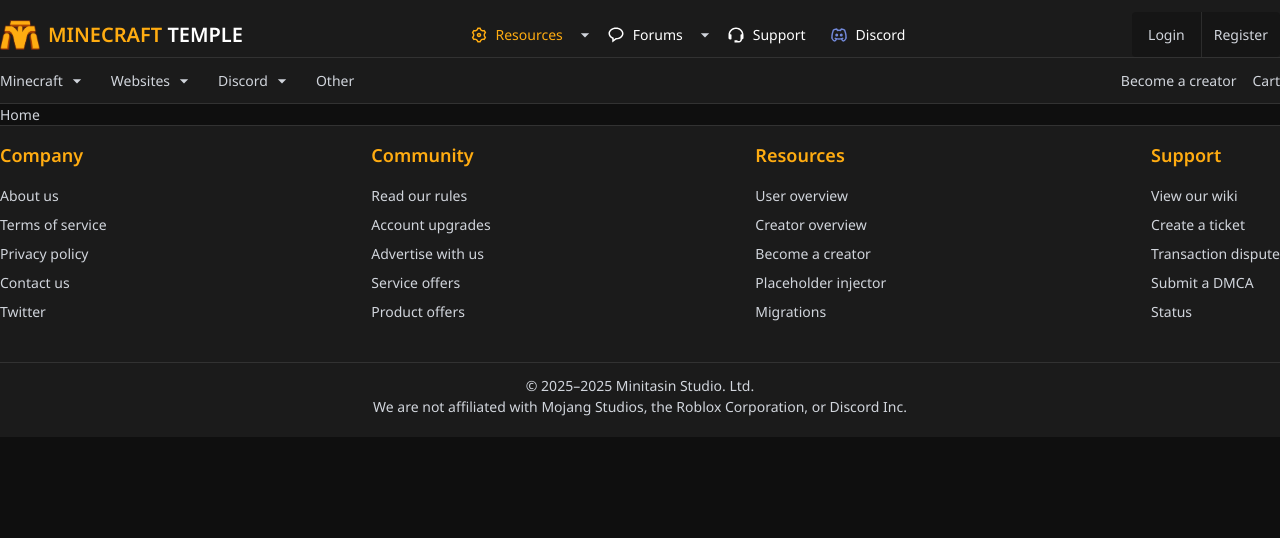
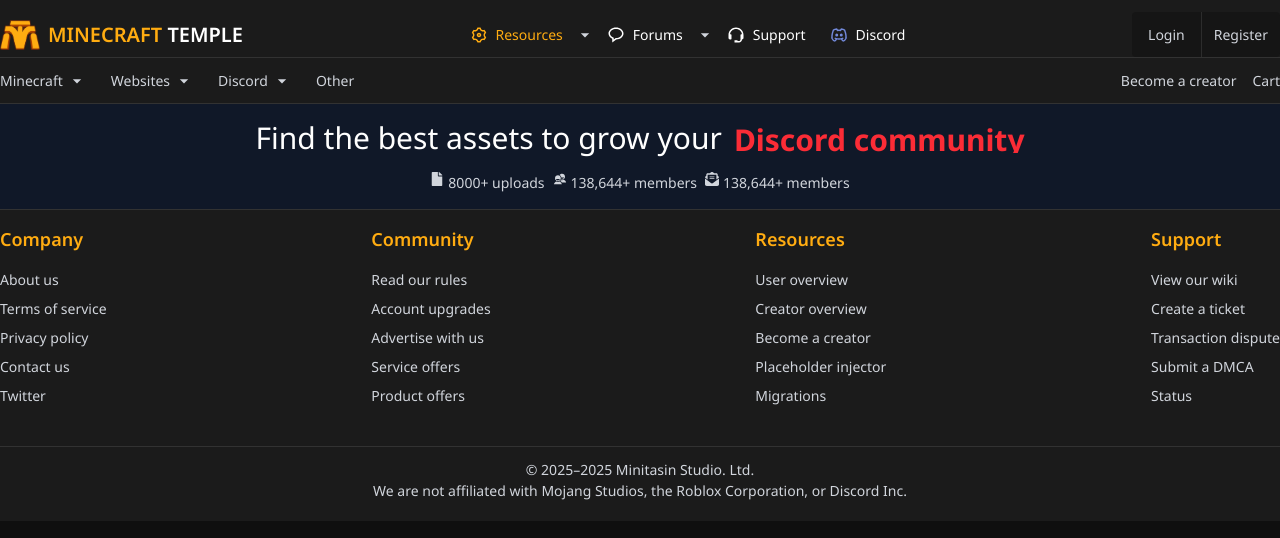
Before and after one commit to Tasin-Hossain/Minecraft-Temple, a React (Vite) app in the folder Frontend/: page / in a window 1280 px wide. Shown: the top 538 px of the page. Built offline with nearby package versions, Linux system fonts and the light colour scheme.

Commit message:
Home page  updated

```diff
--- a/Frontend/src/Pages/Home.jsx
+++ b/Frontend/src/Pages/Home.jsx
@@ -1,8 +1,46 @@
-import React from 'react'
+import React, { useEffect, useState } from 'react'
+import { FaFile } from "react-icons/fa";
+import { IoMdContacts } from "react-icons/io";
+import { FaEnvelopeOpenText } from "react-icons/fa6";
 
 const Home = () => {
+  const words = [
+    "Roblox game",
+    "Garry's Mod server",
+    "Discord community",
+    "Minecraft server"
+  ];
+  const [index, setIndex] = useState(0);
+
+  useEffect(() => {
+    const interval = setInterval(() => {
+      setIndex((prevIndex) => (prevIndex + 1) % words.length);
+    }, 2000);
+    return () => clearInterval(interval);
+  }, [words.length]);
+
   return (
-    <div>Home</div>
+    <div className='bg-gray-900 p-4'>
+      <div className='flex text-center items-center justify-center text-white mb-4'>
+        <h2 className='text-3xl'>Find the best assets to grow your {''}</h2>
+        <div className=" h-[2.2em] overflow-hidden align-bottom ml-3">
+          <div className="transition-transform duration-500 ease-in-out flex flex-col"
+            style={{ transform: `translateY(-${index * 2.6}em)` }}>
+            {
+              words.map((word, i) => (<span key={i} className="block text-red-500 text-3xl font-bold">{word}</span>))
+            }
+          </div>
+        </div>
+      </div>
+      <div className='flex items-center justify-center gap-2'>
+        <h5 className='text-center inline-flex'><FaFile className='mr-1' />8000+ uploads</h5>
+        <h5 className='text-center inline-flex'><IoMdContacts className='mr-1' />138,644+ members</h5>
+        <h5 className='text-center inline-flex'><FaEnvelopeOpenText className='mr-1' />138,644+ members</h5>
+      </div>
+      <div>
+
+      </div>
+    </div>
   )
 }
 
```
